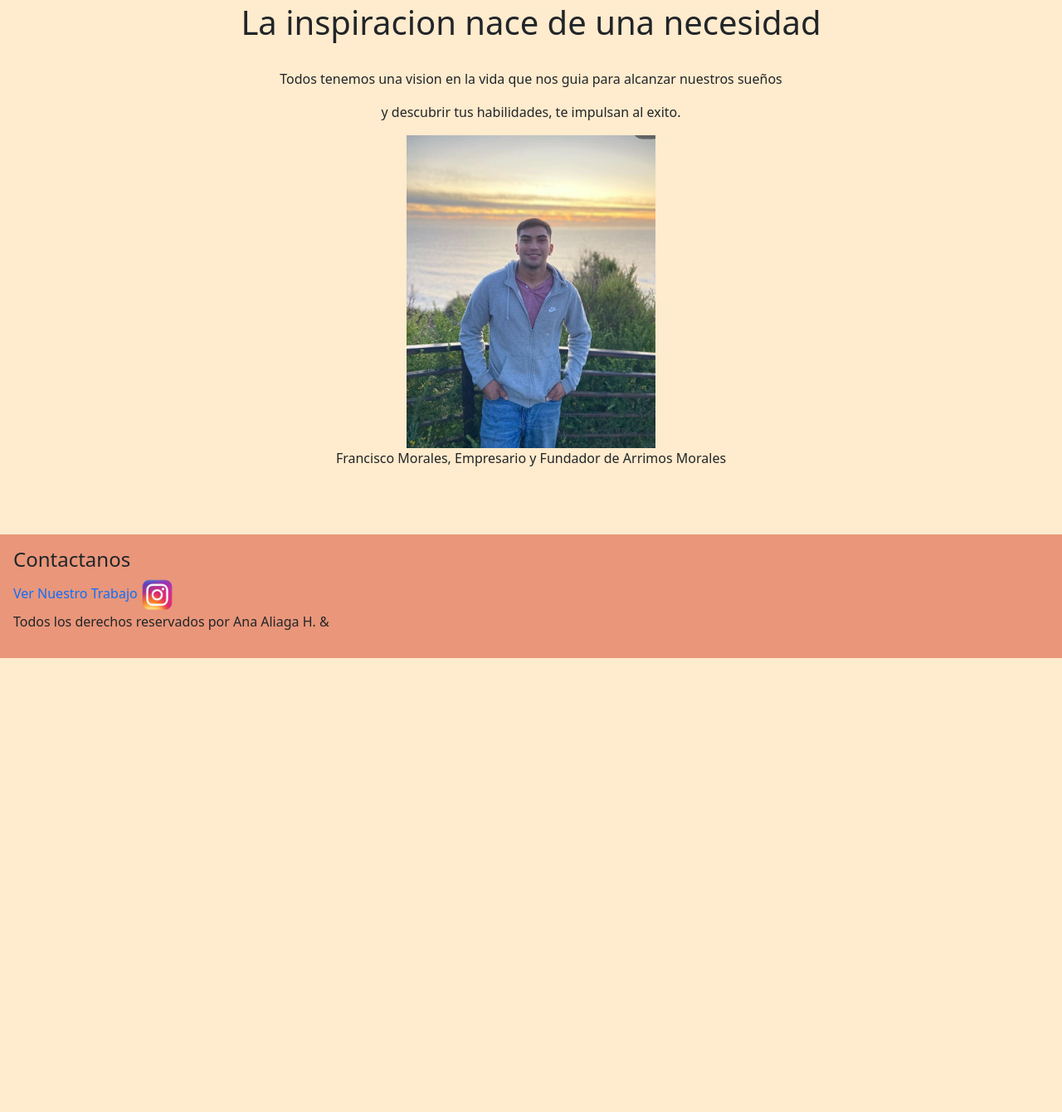
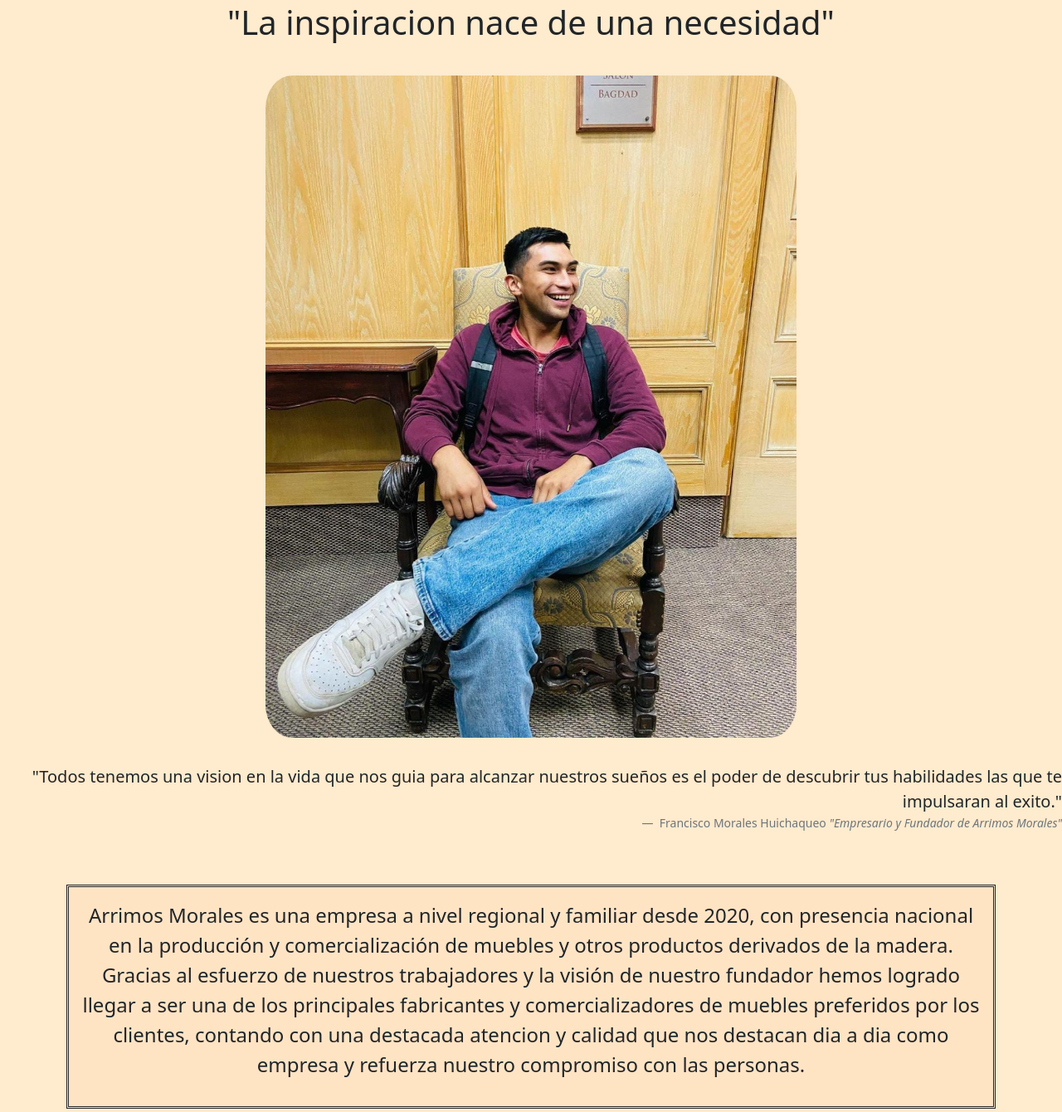
Before and after one commit to AnaElizabethA/pre-entrega2-AnaAliaga, a plain HTML site: page pages/historia.html in a window 1280 px wide. Shown: the part 363-1703 px from the top of the page at 83% size. Before the commit the page ends 1156 px from the top, so only its background shows below. Drawn offline with nearby package versions, Linux system fonts and the light colour scheme.

Commit message:
hasta aqui llego hoy sabado 21 23:40hrs

```diff
--- a/css/styles.css
+++ b/css/styles.css
@@ -64,8 +64,21 @@
     margin-top: 5rem;
     margin-bottom: 5rem;
 }
+.titulo1 img {
+    width: 40rem;
+    border-radius: 5%;
+    margin: 2rem;
+}
 
-
+.parrafoH {
+    display: flex;
+    margin: 4rem 5rem;
+    padding: 1rem;
+    background-color: bisque;
+    text-align: center;
+    font-size: 1.5rem;
+    border-style: double;
+}
 
 .fotos img{
     display: inline;
--- a/pages/historia.html
+++ b/pages/historia.html
@@ -6,6 +6,8 @@
     <meta name="viewport" content="width=device-width, initial-scale=1.0">
 
     <link href="https://cdn.jsdelivr.net/npm/bootstrap@5.3.0-alpha1/dist/css/bootstrap.min.css" rel="stylesheet" integrity="sha384-GLhlTQ8iRABdZLl6O3oVMWSktQOp6b7In1Zl3/Jr59b6EGGoI1aFkw7cmDA6j6gD" crossorigin="anonymous">
+
+    <link rel="stylesheet" href="https://cdnjs.cloudflare.com/ajax/libs/animate.css/4.1.1/animate.min.css"/>
 
     <link rel="stylesheet" href="../css/styles.css">
     <link rel="shortcut icon" href="../img/logochico.jpg" type="image/x-icon">
@@ -16,7 +18,7 @@
 <body id="cuerpo">
     <header id="cabecera">
 
-        <a href="index.html">
+        <a href="../index.html">
             <img src="../img/logoarrimo.jpg" alt="Logo Empresa" title="logo empresa" class="logo">
         </a>
 
@@ -40,14 +42,26 @@
     </header>
 
     <section class="titulo1">
-        <h1 >
-            La inspiracion nace de una necesidad
+        <h1 class="animate__animated animate__fadeInDown">
+            "La inspiracion nace de una necesidad"
         </h1>
-        <br>
-    <p>Todos tenemos una vision en la vida que nos guia para alcanzar nuestros sueños</p>
-    <p>y descubrir tus habilidades, te impulsan al exito.</p>
-    <img src="../img/foto perfil.jpg" width="300rem">
-    <p> Francisco Morales, Empresario y Fundador de Arrimos Morales</p>
+        <img src="../img/fundador.jfif" width="">
+
+    <figure class="text-end">
+        <blockquote class="blockquote">
+          <p>"Todos tenemos una vision en la vida que nos guia para alcanzar nuestros sueños
+             es el poder de descubrir tus habilidades las que te impulsaran al exito."</p>
+        </blockquote>
+        <figcaption class="blockquote-footer">
+          Francisco Morales Huichaqueo <cite title="Source Title">"Empresario y Fundador de Arrimos Morales"</cite>
+        </figcaption>
+      </figure>
+
+    <div class="parrafoH">
+        <p>Arrimos Morales es una empresa a nivel regional y familiar desde 2020, con presencia nacional en la producción y comercialización de muebles y otros productos derivados de la madera. Gracias al esfuerzo de nuestros trabajadores y la visión de nuestro fundador hemos logrado llegar a ser una de los principales fabricantes y comercializadores de muebles preferidos por los clientes, contando con una destacada atencion y calidad que nos destacan dia a dia como empresa y refuerza nuestro compromiso con las personas.</p>
+    </div>
+
+
 
     </section>
 
```
Also changed, not shown: pages/contacto.html (+1 -1 lines), pages/galeria.html (+1 -1 lines), pages/productos.html (+3 -4 lines), img/fundador.jfif (added).
